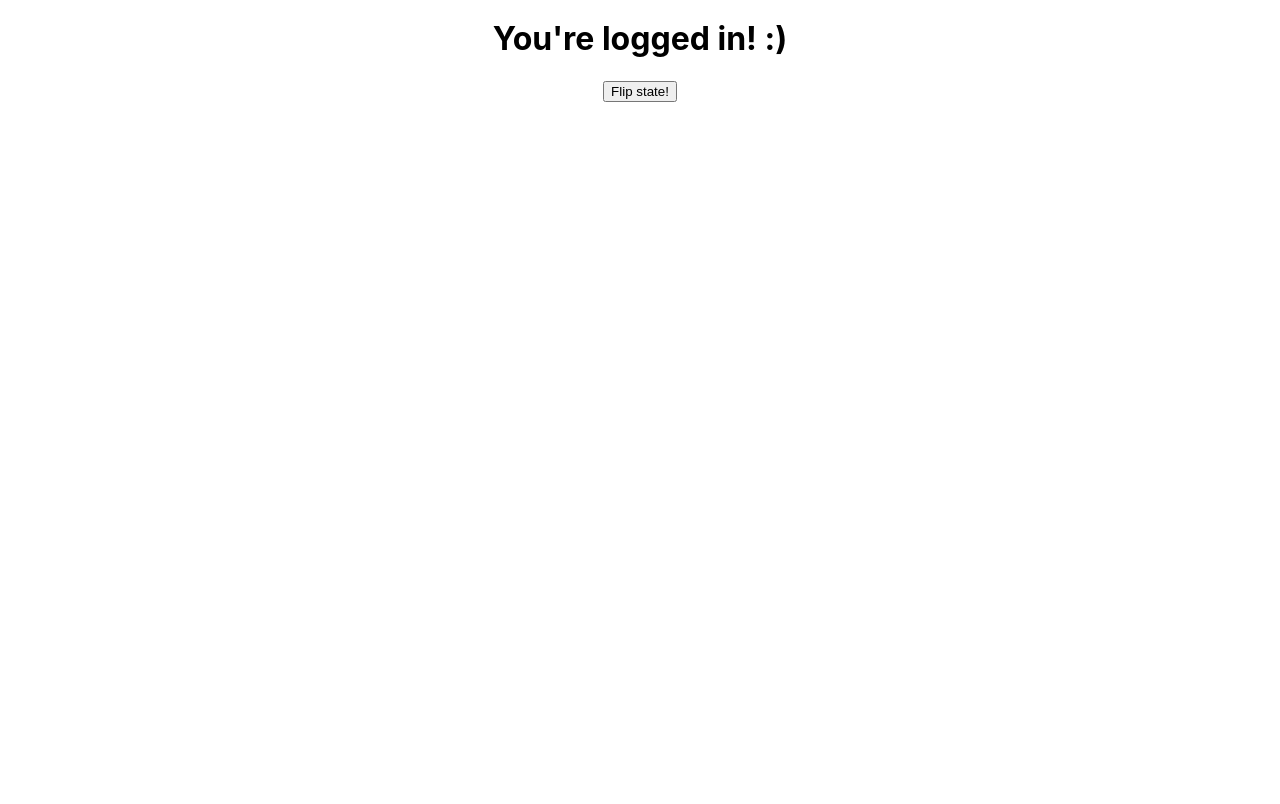
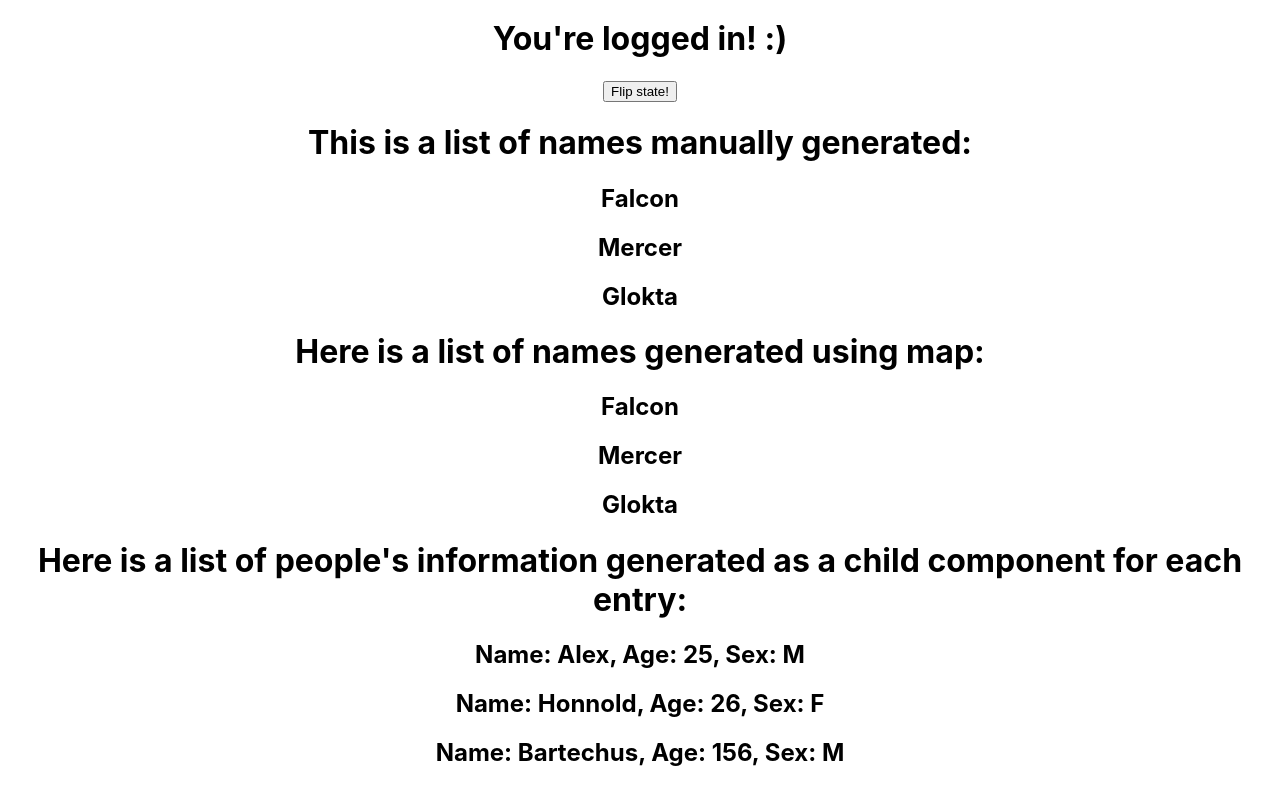
Before and after one commit to ShekarArun/hello-world-react, a React (Create React App) app: page / in a window 1280 px wide. Shown: the part 674-1478 px from the top of the page. Before the commit the page ends 856 px from the top, so only its background shows below. Built offline with nearby package versions, Linux system fonts and the light colour scheme.

Commit message:
feat: Add keys for lists

```diff
--- a/src/App.js
+++ b/src/App.js
@@ -9,6 +9,8 @@ import ClassClick from './components/ClassClick'
 import EventBind from './components/EventBind'
 import ParentGreetComponent from './components/ParentGreetComponent'
 import LoginLogoutGreeting from './components/LoginLogoutGreeting'
+import NameList from './components/NameList'
+import PeopleAttributesList from './components/PeopleAttributesList'
 
 function App () {
   return (
@@ -25,6 +27,8 @@ function App () {
       <EventBind />
       <ParentGreetComponent />
       <LoginLogoutGreeting />
+      <NameList />
+      <PeopleAttributesList />
 
       {/* Random padding so that I don't have to reach for the bottom of the screen and accidentally hover on the taskbar */}
       <br />
--- /dev/null
+++ b/src/components/NameList.js
@@ -0,0 +1,21 @@
+import React from 'react'
+
+function NameList () {
+  const nameList = ['Falcon', 'Mercer', 'Glokta']
+  return (
+    <div>
+      <div>
+        <h1>This is a list of names manually generated:</h1>
+        <h2>{nameList[0]}</h2>
+        <h2>{nameList[1]}</h2>
+        <h2>{nameList[2]}</h2>
+      </div>
+      <div>
+        <h1>Here is a list of names generated using map:</h1>
+        {nameList.map((name, index) => <h2 key={index}>{name}</h2>)}
+      </div>
+    </div>
+  )
+}
+
+export default NameList
--- /dev/null
+++ b/src/components/PeopleAttributesList.js
@@ -0,0 +1,21 @@
+import React from 'react'
+import PersonAttributesComponent from './PersonAttributesComponent'
+
+function PeopleAttributesList () {
+  const peopleAttributes = [
+    { name: 'Alex', age: 25, sex: 'M' },
+    { name: 'Honnold', age: 26, sex: 'F' },
+    { name: 'Bartechus', age: 156, sex: 'M' }
+  ]
+
+  const peopleAttributesComponentList = peopleAttributes.map(person => <PersonAttributesComponent key={`${person.name} + ${person.age}`} personAttributes={person} />)
+
+  return (
+    <div>
+      <h1>Here is a list of people's information generated as a child component for each entry:</h1>
+      {peopleAttributesComponentList}
+    </div>
+  )
+}
+
+export default PeopleAttributesList
--- /dev/null
+++ b/src/components/PersonAttributesComponent.js
@@ -0,0 +1,9 @@
+import React from 'react'
+
+function PersonAttributesComponent ({ personAttributes }) {
+  return (
+    <div><h2>Name: {personAttributes.name}, Age: {personAttributes.age}, Sex: {personAttributes.sex}</h2></div>
+  )
+}
+
+export default PersonAttributesComponent
```
